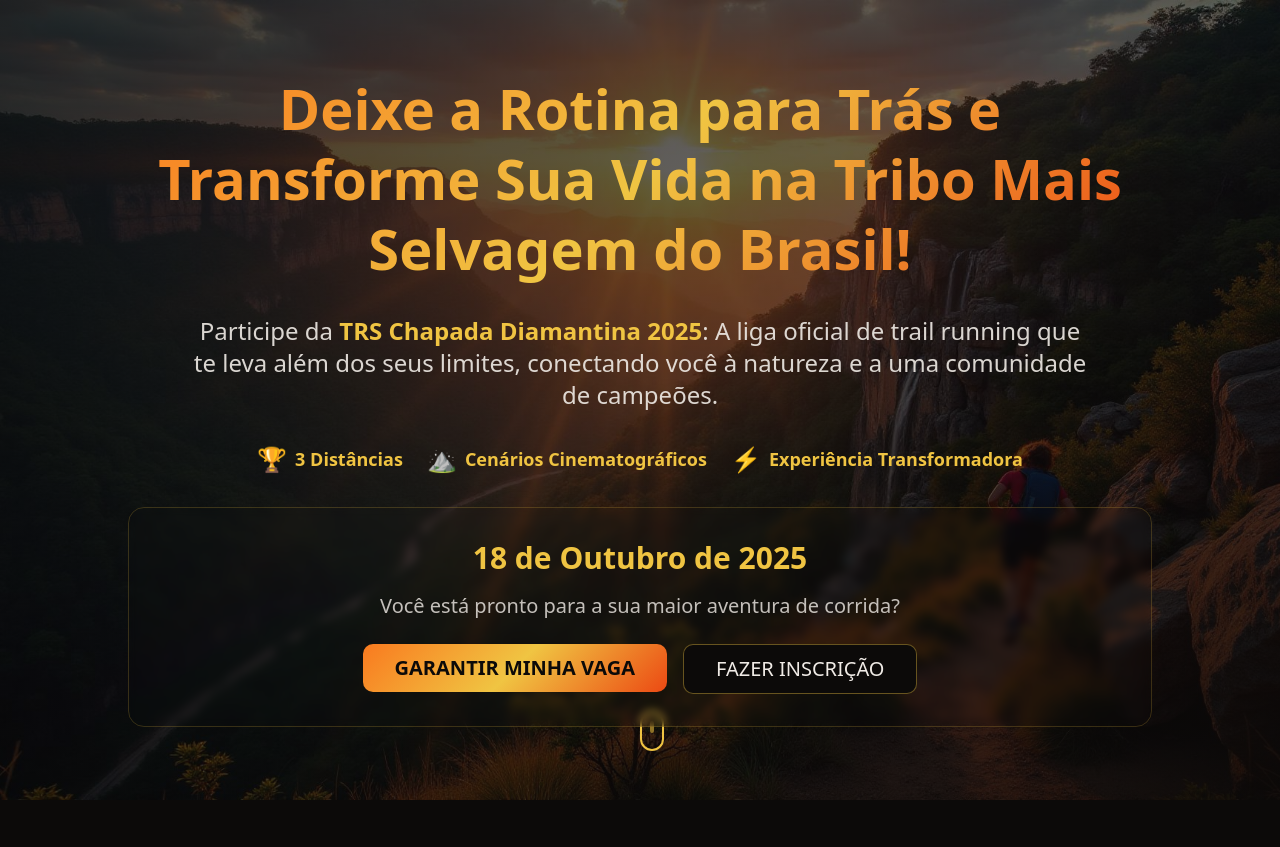
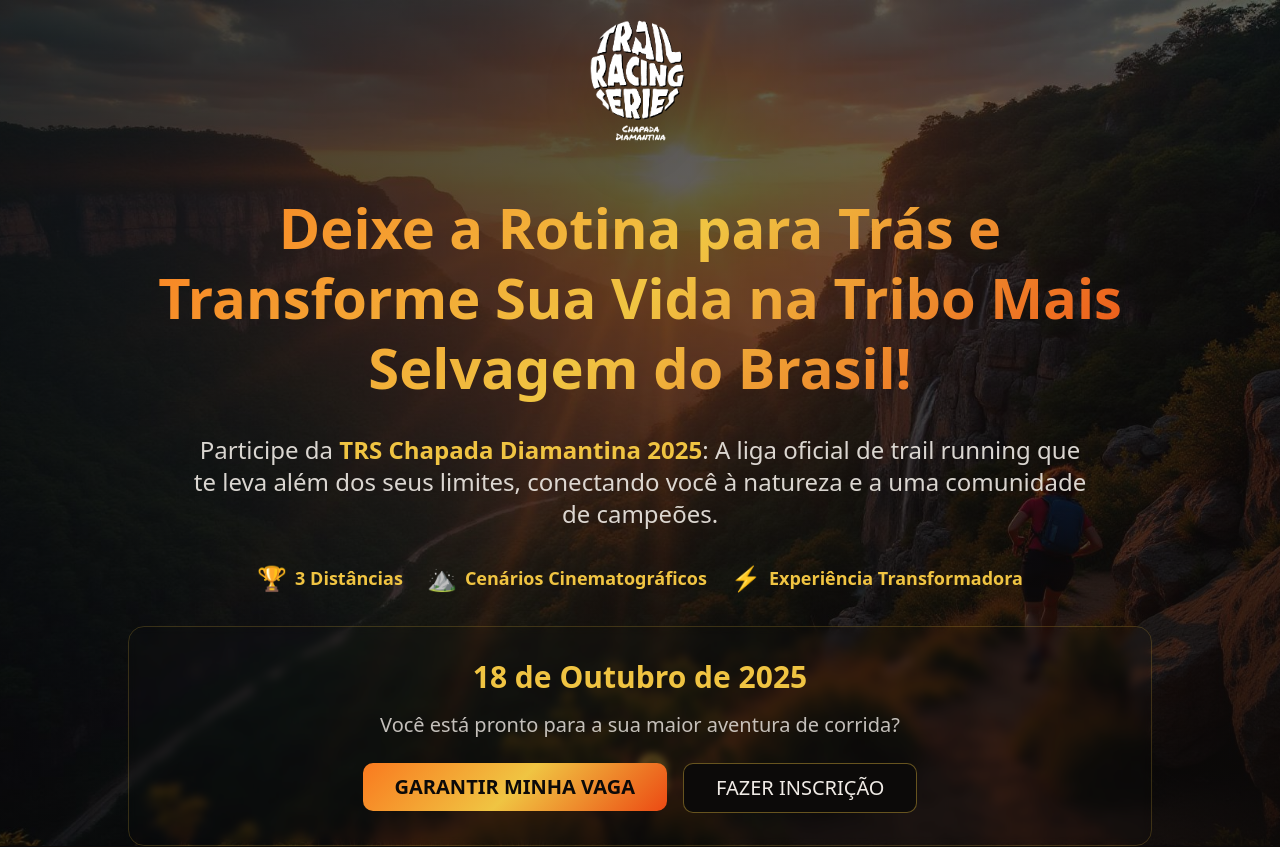
Before and after one commit to sahajanand00/trs-chapada-adventure, a React (Vite) app: page / in a window 1280 px wide. Shown: the top 847 px of the page. Built offline with nearby package versions, Linux system fonts and the light colour scheme; the HTML template or start-up script is replaced by a standard one.

Commit message:
Add TRS logo to landing page

```diff
--- a/src/components/sections/Hero.tsx
+++ b/src/components/sections/Hero.tsx
@@ -1,5 +1,6 @@
 import { Button } from "@/components/ui/button";
 import heroImage from "@/assets/chapada-hero.jpg";
+import trsLogo from "@/assets/trs-logo.png";
 
 export const Hero = () => {
   return (
@@ -15,6 +16,15 @@ export const Hero = () => {
       {/* Content */}
       <div className="relative z-10 container mx-auto px-4 text-center">
         <div className="max-w-5xl mx-auto space-y-8">
+          {/* Logo TRS */}
+          <div className="flex justify-center mb-8">
+            <img
+              src={trsLogo}
+              alt="Trail Racing Series - TRS Logo"
+              className="w-32 h-32 md:w-40 md:h-40 object-contain drop-shadow-2xl"
+            />
+          </div>
+
           <h1 className="text-hero leading-tight bg-gradient-hero bg-clip-text text-transparent">
             Deixe a Rotina para Trás e Transforme Sua Vida na Tribo Mais Selvagem do Brasil!
           </h1>
```
Also changed, not shown: src/assets/trs-logo.png (added).
